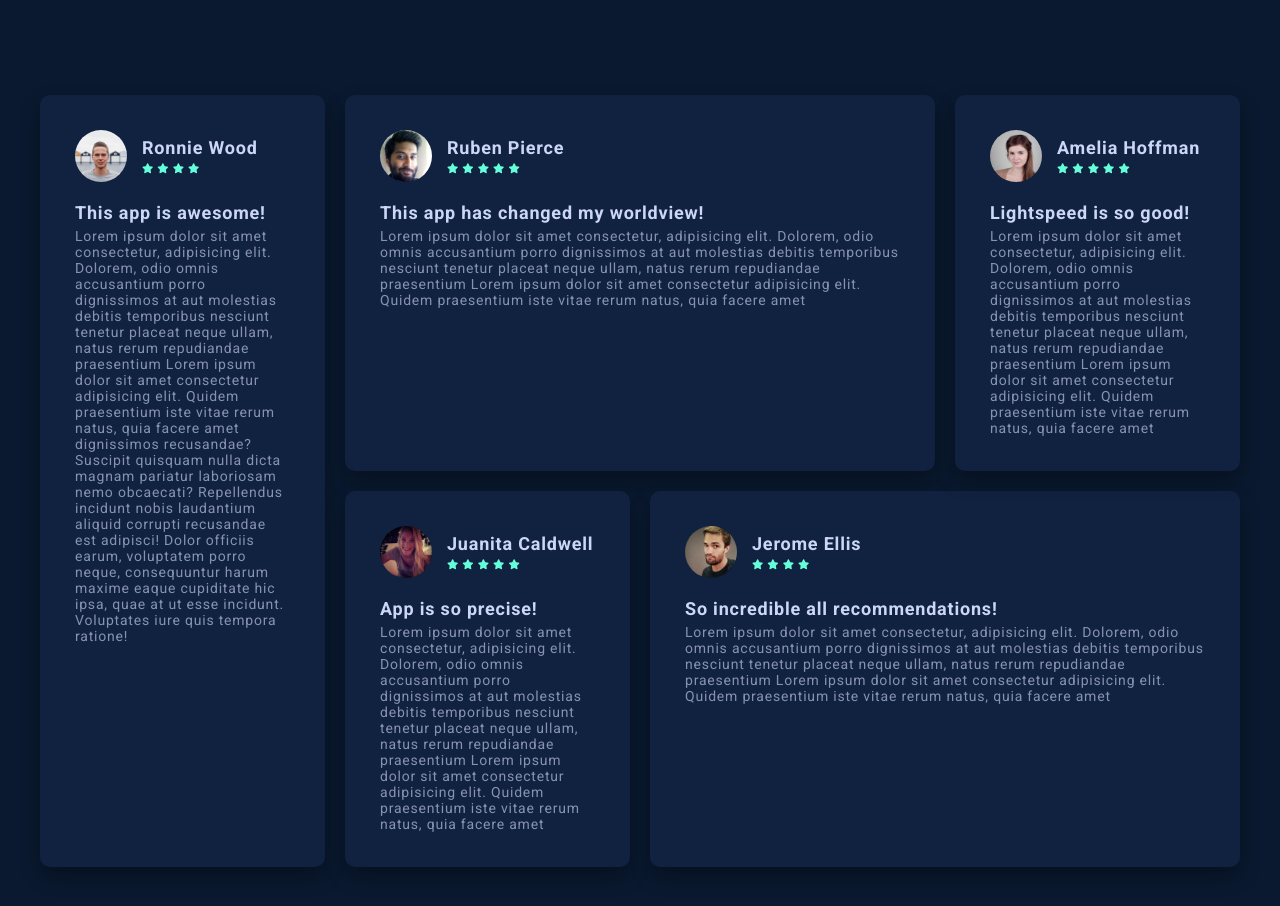
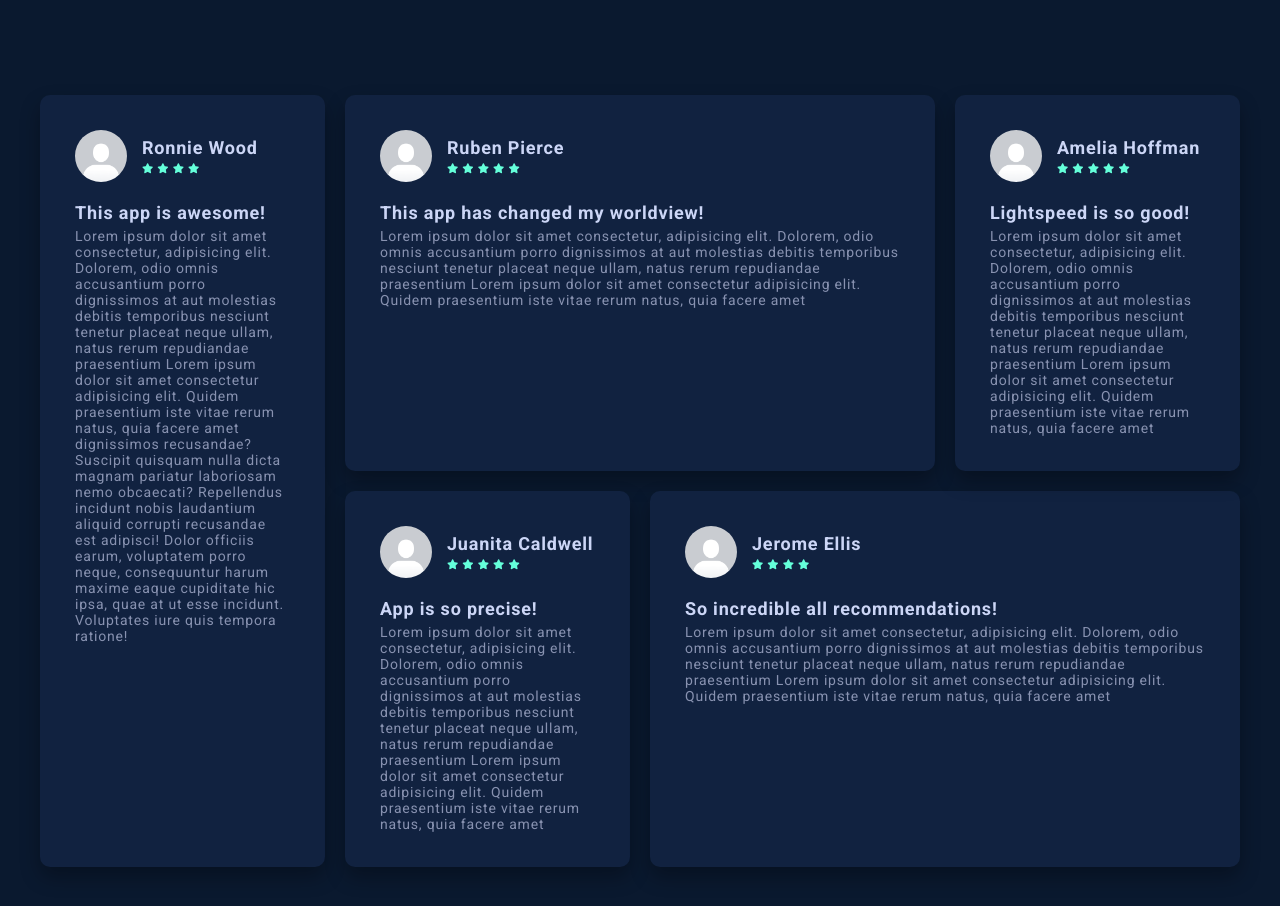
Before and after one commit to cirko0/Lightspeed, a plain HTML site: page index.html in a window 1280 px wide. Shown: the part 4040-4946 px from the top of the page. Drawn offline with Linux system fonts and the light colour scheme.

Commit message:
Fixed form and added some new imgs

```diff
--- a/index.html
+++ b/index.html
@@ -147,7 +147,7 @@
       <div class="comment__grid fade--up">
         <div class="comment__user--first">
           <div class="comment__profile">
-            <img src="img/person-2.jpg" alt="" />
+            <img src="img/person.png" alt="" />
             <div class="comment__stars">
               <h3>Ronnie Wood</h3>
               <div>
@@ -175,7 +175,7 @@
         </div>
         <div class="comment__user--first">
           <div class="comment__profile">
-            <img src="img/person-4.jpg" alt="" />
+            <img src="img/person.png" alt="" />
             <div class="comment__stars">
               <h3>Ruben Pierce</h3>
               <div>
@@ -199,7 +199,7 @@
         </div>
         <div class="comment__user--first">
           <div class="comment__profile">
-            <img src="img/person-3.jpg" alt="" />
+            <img src="img/person.png" alt="" />
             <div class="comment__stars">
               <h3>Juanita Caldwell</h3>
               <div>
@@ -223,7 +223,7 @@
         </div>
         <div class="comment__user--first">
           <div class="comment__profile">
-            <img src="img/person-5.jpg" alt="" />
+            <img src="img/person.png" alt="" />
             <div class="comment__stars">
               <h3>Jerome Ellis</h3>
               <div>
@@ -246,7 +246,7 @@
         </div>
         <div class="comment__user--first">
           <div class="comment__profile">
-            <img src="img/person-1.jpg" alt="" />
+            <img src="img/person.png" alt="" />
             <div class="comment__stars">
               <h3>Amelia Hoffman</h3>
               <div>
@@ -297,7 +297,7 @@
             </label>
           </div>
           <div>
-            <input type="email" required id="email" />
+            <input type="email" required id="email" autocomplete="off" />
             <label for="name">
               <span class="content__name" id="email-label"> Mail </span>
             </label>
```
Also changed, not shown: img/person-1.jpg (deleted), img/person-2.jpg (deleted), img/person-3.jpg (deleted), img/person-4.jpg (deleted), img/person-5.jpg (deleted), img/person.png (added).
